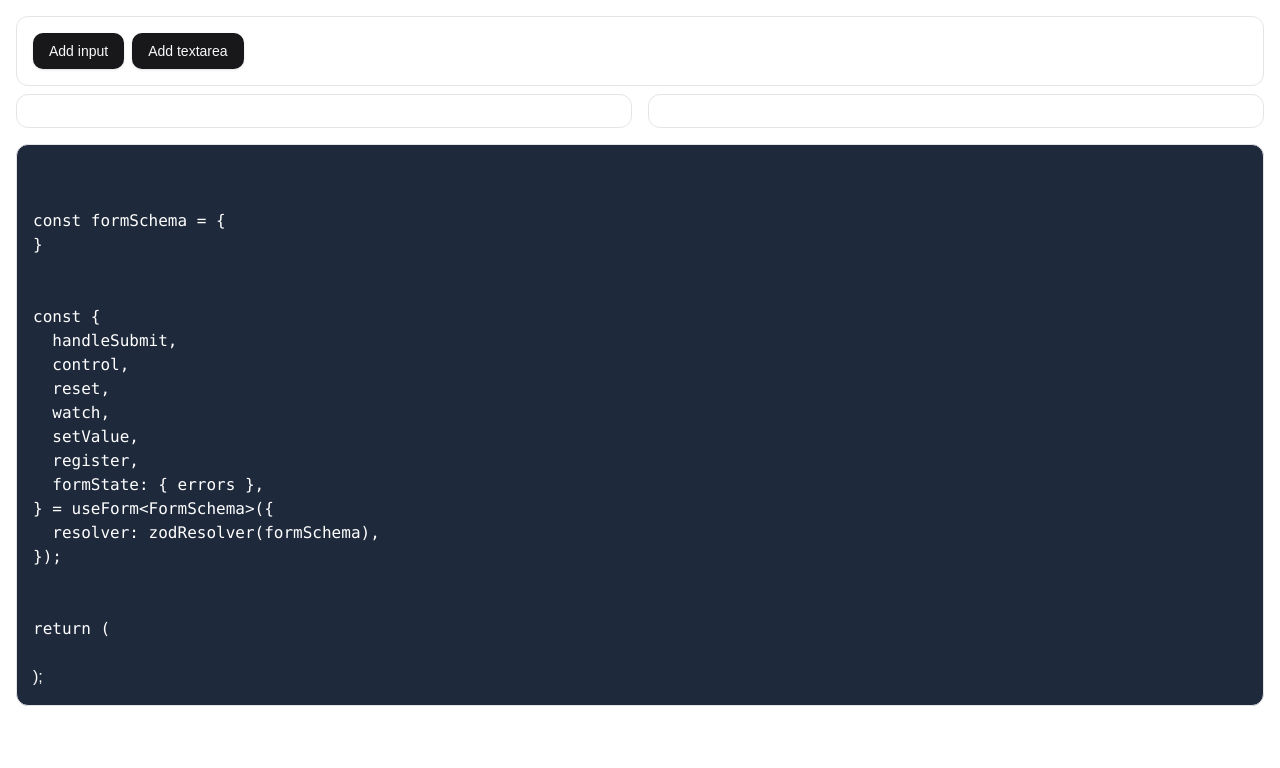
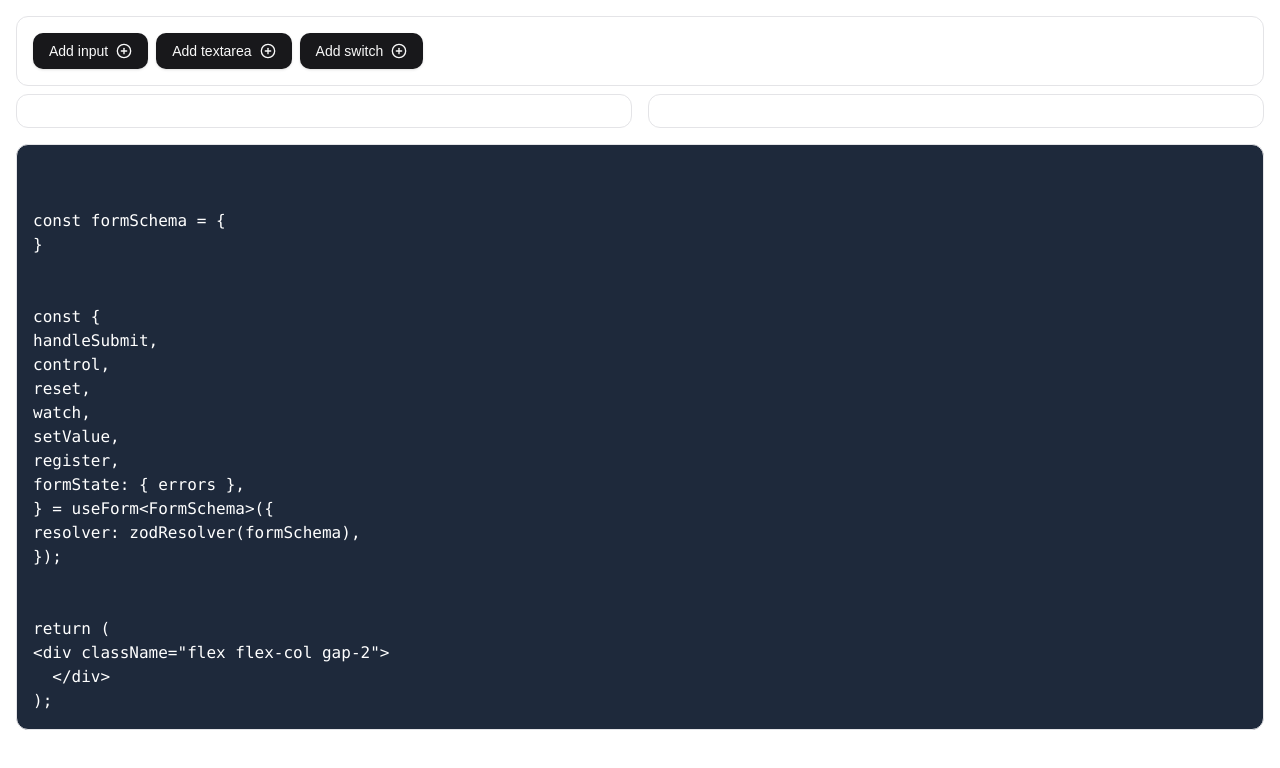
Before and after one commit to yaserrar/form-builder, a Next.js app: page / in a window 1280 px wide. Shown: the top 768 px of the page. Built offline with nearby package versions, Linux system fonts and the light colour scheme.

Commit message:
Code panel component

```diff
--- /dev/null
+++ b/app/code.tsx
@@ -0,0 +1,112 @@
+import React from "react";
+import { FormType } from "./page";
+
+type Props = {
+  form: FormType[];
+};
+
+const Code = ({ form }: Props) => {
+  return (
+    <div className="p-4 rounded-lg col-span-2 border border-input flex flex-col bg-slate-800 text-white">
+      <pre>
+        {`
+
+const formSchema = {${form
+          .map((item) => {
+            if (item.field === "input") {
+              return `
+${item.name}: z.string()${
+                item.min
+                  ? `.min(${item.min}, { message: "${item.min} is min letters" })`
+                  : ""
+              }${
+                item.max
+                  ? `.max(${item.max}, { message: "${item.max} is max letters"})`
+                  : ""
+              },`;
+            }
+            if (item.field === "textarea") {
+              return `
+${item.name}: z.string()${
+                item.min
+                  ? `.min(${item.min}, { message: "${item.min} is min letters" })`
+                  : ""
+              }${
+                item.max
+                  ? `.max(${item.max}, { message: "${item.max} is max letters"})`
+                  : ""
+              },`;
+            }
+            if (item.field === "switch") {
+              return `
+${item.name}: z.boolean(),`;
+            }
+          })
+          .join("")}
+}
+
+
+const {
+handleSubmit,
+control,
+reset,
+watch,
+setValue,
+register,
+formState: { errors },
+} = useForm<FormSchema>({
+resolver: zodResolver(formSchema),
+});
+
+  `}
+        {`
+return (
+<div className="flex flex-col gap-2">`}
+      </pre>
+
+      {form.map((item) => {
+        if (item.field === "input") {
+          return (
+            <pre key={item.id}>
+              {`    <div>
+<Label htmlFor="${item.name}">${item.label}</Label>
+<Input id="${item.name}" placeholder="${item.placeholder}" {...register("${item.name}")} />
+<ErrorMessage>{errors.${item.name}?.message}</ErrorMessage>
+</div>`}
+            </pre>
+          );
+        }
+
+        if (item.field === "textarea") {
+          return (
+            <pre key={item.id}>
+              {`    <div>
+<Label htmlFor="${item.name}">${item.label}</Label>
+<Textarea id="${item.name}" placeholder="${item.placeholder}" {...register("${item.name}")} />
+<ErrorMessage>{errors.${item.name}?.message}</ErrorMessage>
+</div>`}
+            </pre>
+          );
+        }
+
+        if (item.field === "switch") {
+          return (
+            <pre key={item.id}>
+              {`    <div>
+<Switch id="${item.name}" {...register("${item.name}")} />
+<Label htmlFor="${item.name}">${item.label}</Label>
+<ErrorMessage>{errors.${item.name}?.message}</ErrorMessage>
+</div>`}
+            </pre>
+          );
+        }
+      })}
+      <pre>
+        {`  </div>
+);`}
+      </pre>
+    </div>
+  );
+};
+
+export default Code;
--- a/app/page.tsx
+++ b/app/page.tsx
@@ -4,16 +4,20 @@ import { Button } from "@/components/ui/button";
 import { Input } from "@/components/ui/input";
 import { Label } from "@/components/ui/label";
 import { Textarea } from "@/components/ui/textarea";
-import { TrashIcon } from "lucide-react";
+import { inputTypes } from "@/lib/data";
+import { Pencil, PlusCircle, TrashIcon } from "lucide-react";
 import { useState } from "react";
 import InputDialog from "./(dialogs)/input-dialog";
 import TextareaDialog from "./(dialogs)/textarea-dialog";
+import { Switch } from "@/components/ui/switch";
+import SwitchDialog from "./(dialogs)/switch-dialog";
+import Code from "./code";
 
 export type FormType =
   | {
       id: string;
       field: "input";
-      type: "text" | "email" | "password" | "file";
+      type: (typeof inputTypes)[number];
       name: string;
       label: string;
       placeholder: string;
@@ -28,6 +32,12 @@ export type FormType =
       placeholder: string;
       min: number | null;
       max: number | null;
+    }
+  | {
+      id: string;
+      field: "switch";
+      name: string;
+      label: string;
     };
 // | {
 //     id: string;
@@ -38,6 +48,8 @@ export type FormType =
 export default function Home() {
   const [inputDialog, setInputDialog] = useState(false);
   const [textareaDialog, setTextareaDialog] = useState(false);
+  const [switchDialog, setSwitchDialog] = useState(false);
+
   const [form, setForm] = useState<FormType[]>([]);
 
   const deleteField = (id: string) => {
@@ -47,19 +59,37 @@ export default function Home() {
   return (
     <main className="max-w-7xl mx-auto p-4">
       <section className="p-4 rounded-lg border border-input flex gap-2 mb-2">
-        <Button onClick={() => setInputDialog(true)}>Add input</Button>
-        <Button onClick={() => setTextareaDialog(true)}>Add textarea</Button>
+        <Button onClick={() => setInputDialog(true)}>
+          Add input <PlusCircle />
+        </Button>
+        <Button onClick={() => setTextareaDialog(true)}>
+          Add textarea <PlusCircle />
+        </Button>
+        <Button onClick={() => setSwitchDialog(true)}>
+          Add switch <PlusCircle />
+        </Button>
         {/* ------------------------------------------------------------------------- */}
+        {inputDialog && (
           <InputDialog
             open={inputDialog}
             setOpen={setInputDialog}
             setForm={setForm}
           />
+        )}
+        {textareaDialog && (
           <TextareaDialog
             open={textareaDialog}
             setOpen={setTextareaDialog}
             setForm={setForm}
           />
+        )}
+        {switchDialog && (
+          <SwitchDialog
+            open={switchDialog}
+            setOpen={setSwitchDialog}
+            setForm={setForm}
+          />
+        )}
       </section>
       <section className="grid grid-cols-2 gap-4">
         <div className="p-4 rounded-lg border border-input flex flex-col gap-2">
@@ -68,7 +98,15 @@ export default function Home() {
               key={item.id}
               className="flex justify-between p-2 border border-input rounded-lg items-center"
             >
-              <p className="capitalize">{item.field}</p>
+              <p className="capitalize text-sm font-medium">{item.field}</p>
+              <div key={item.id} className="flex items-center">
+                <Button
+                  variant="ghost"
+                  size="icon"
+                  className="h-8 w-8 hover:bg-primary/10"
+                >
+                  <Pencil size={12} className="text-primary" />
+                </Button>
                 <Button
                   variant="ghost"
                   size="icon"
@@ -78,116 +116,43 @@ export default function Home() {
                   <TrashIcon size={12} className="text-red-500" />
                 </Button>
               </div>
+            </div>
           ))}
         </div>
         <div className="p-4 rounded-lg border border-input flex flex-col gap-2">
           {form.map((item) => (
             <div key={item.id}>
+              {item.field === "input" && (
+                <>
                   <Label htmlFor={item.name}>{item.label}</Label>
-              {item.field === "input" && (
                   <Input
                     id={item.name}
                     name={item.name}
                     type={item.type}
                     placeholder={item.placeholder}
                   />
+                </>
               )}
               {item.field === "textarea" && (
+                <>
+                  <Label htmlFor={item.name}>{item.label}</Label>
                   <Textarea
                     id={item.name}
                     name={item.name}
                     placeholder={item.placeholder}
                   />
+                </>
+              )}
+              {item.field === "switch" && (
+                <>
+                  <Switch id={item.name} name={item.name} />
+                  <Label htmlFor={item.name}>{item.label}</Label>
+                </>
               )}
             </div>
           ))}
         </div>
-        <div className="p-4 rounded-lg col-span-2 border border-input flex flex-col bg-slate-800 text-white">
-          <pre>
-            {`
-
-const formSchema = {${form
-              .map((item) => {
-                if (item.field === "input") {
-                  return `
-  ${item.name}: z.string()${
-                    item.min
-                      ? `.min(${item.min}, { message: "${item.min} is min letters" })`
-                      : ""
-                  }${
-                    item.max
-                      ? `.max(${item.max}, { message: "${item.max} is max letters"})`
-                      : ""
-                  },`;
-                }
-                if (item.field === "textarea") {
-                  return `
-  ${item.name}: z.string()${
-                    item.min
-                      ? `.min(${item.min}, { message: "${item.min} is min letters" })`
-                      : ""
-                  }${
-                    item.max
-                      ? `.max(${item.max}, { message: "${item.max} is max letters"})`
-                      : ""
-                  },`;
-                }
-              })
-              .join("")}
-}
-
-
-const {
-  handleSubmit,
-  control,
-  reset,
-  watch,
-  setValue,
-  register,
-  formState: { errors },
-} = useForm<FormSchema>({
-  resolver: zodResolver(formSchema),
-});
-
-          `}
-            {`
-return (
-          `}
-          </pre>
-
-          {form.map((item) => {
-            if (item.field === "input") {
-              return (
-                <pre key={item.id}>
-                  {`
-<div>
-  <Label htmlFor="${item.name}">Name</Label>
-  <Input id="${item.name}" placeholder="${item.placeholder}" {...register("${item.name}")} />
-  <ErrorMessage>{errors.${item.name}?.message}</ErrorMessage>
-</div>
-                  `}
-                </pre>
-              );
-            }
-
-            if (item.field === "textarea") {
-              return (
-                <pre key={item.id}>
-                  {`
-<div>
-  <Label htmlFor="${item.name}">Name</Label>
-  <Textarea id="${item.name}" placeholder="${item.placeholder}" {...register("${item.name}")} />
-  <ErrorMessage>{errors.${item.name}?.message}</ErrorMessage>
-</div>
-                  `}
-                </pre>
-              );
-            }
-          })}
-          {`
-);
-          `}
-        </div>
+        <Code form={form} />
       </section>
     </main>
   );
--- /dev/null
+++ b/lib/data.ts
@@ -0,0 +1,12 @@
+export const fieldTypes = ["input", "textarea", "select"] as const;
+export const inputTypes = [
+  "text",
+  "color",
+  "email",
+  "file",
+  "number",
+  "password",
+  "search",
+  "tel",
+  "url",
+] as const;
```
Also changed, not shown: validations/form.ts (+0 -32 lines). Lines whose indentation alone changed are shown as unchanged.
